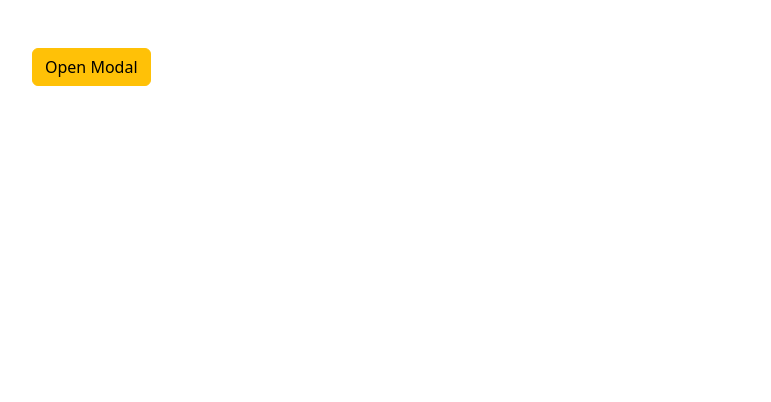
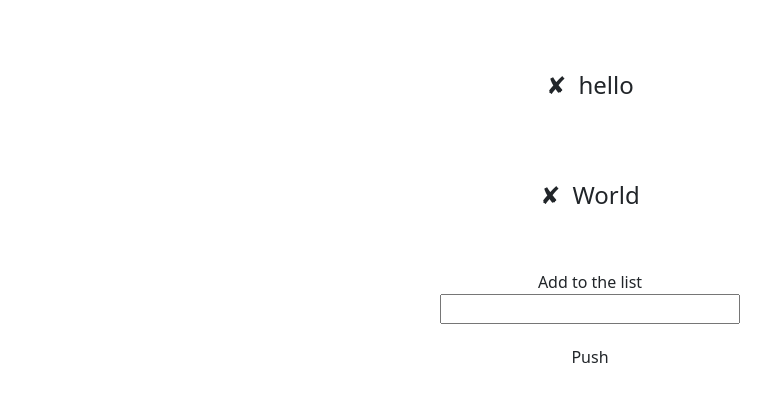
Before and after one commit to Waldemar-00/ReactTransitionGroup, a React (Create React App) app: page / in a window 1280 px wide. Shown: the top 402 px of the page, without its empty margins (50-821 px from the left). Built offline with nearby package versions, Linux system fonts and the light colour scheme.

Commit message:
Simple TodoList with React

```diff
--- a/package.json
+++ b/package.json
@@ -3,6 +3,7 @@
   "version": "0.1.0",
   "private": true,
   "dependencies": {
+    "@babel/plugin-proposal-private-property-in-object": "^7.21.11",
     "@testing-library/jest-dom": "^5.11.4",
     "@testing-library/react": "^11.1.0",
     "@testing-library/user-event": "^12.1.10",
--- a/src/App.css
+++ b/src/App.css
@@ -53,3 +53,49 @@
   opacity: 0;
   visibility: hidden;
 }
+.ul {
+  display: flex;
+  flex-direction: column;
+  align-items: center;
+  row-gap: 40px;
+  list-style: none;
+  padding: 0;
+  margin: 0;
+  padding-top: 50px
+}
+li {
+  display: inline-block;
+  width: 300px;
+  height: 70px;
+  text-align: center;
+  font-size: 24px;
+  line-height: 70px;
+}
+li span {
+  padding-right: 12px
+}
+.wrap {
+  display: flex;
+  flex-direction: column;
+  align-items: center;
+  row-gap: 40px;
+  text-align: center;
+}
+.input {
+  display: block;
+  margin: 0 auto;
+  text-align: center;
+}
+input {
+  display: block;
+  width: 300px;
+  padding: 0 auto;
+  text-align: center;
+}
+label {
+  text-align: center;
+}
+.btn {
+  margin-top: 14px;
+  border-radius: 4px;
+}
--- /dev/null
+++ b/src/TodoList.js
@@ -0,0 +1,39 @@
+import { useState, useEffect } from 'react'
+
+import './App.css'
+function TodoList() {
+  const [array, setArray] = useState([{ text: 'hello' }, { text: 'World' }])
+  const [input, setInput] = useState('')
+  useEffect(() => {
+
+  }, [])
+  function onChange(e) {
+    setInput(e.target.value)
+  }
+  function onAdd() {
+    setArray([...array, {text: input}])
+  }
+  return (
+    <>
+      <div className="wrap">
+      <ul className="ul">
+        {
+          array.map(({text}, index) => {
+            return (
+              <>
+                <li key={index}><span>&#10008;</span>{text}</li>
+              </>
+            )
+        })
+      }
+      </ul>
+      <div className="input">
+        <label htmlFor="input" >Add to the list</label>
+          <input id="input" type='text' value={input} onChange={onChange} />
+          <button onClick={onAdd} className='btn'>Push</button>
+      </div>
+      </div>
+    </>
+  )
+}
+export default TodoList
--- a/src/index.js
+++ b/src/index.js
@@ -3,7 +3,8 @@ import {createRoot} from 'react-dom/client'
 import './index.css'
 // import App from './App'
 // import CssTransition from './CssTransition'
-import Modal from './Modal'
+// import Modal from './Modal'
+import TodoList from './TodoList'
 
 import 'bootstrap/dist/css/bootstrap.min.css'
 
@@ -11,6 +12,7 @@ createRoot(document.getElementById('root')).render(
   <>
     {/* <App /> */}
     {/* < CssTransition /> */}
-    < Modal />
+    {/* < Modal /> */}
+    <TodoList/>
   </>
 )
```
Also changed, not shown: 1 other file (tests, documents, lock files or other folders).
